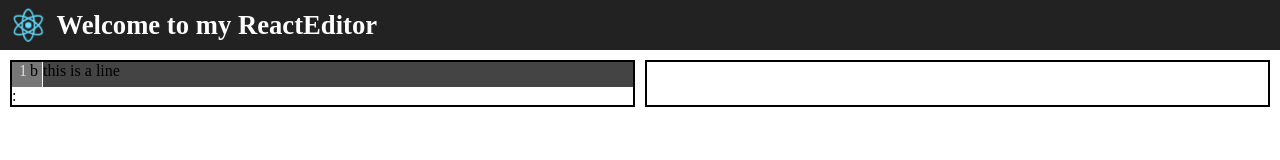
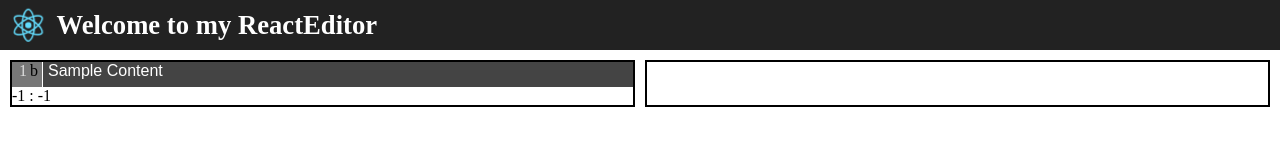
Before and after one commit to guidoeckelt/ReactEditor, a React (Create React App) app: page / in a window 1280 px wide. Shown: the top 160 px of the page. Built offline with nearby package versions, Linux system fonts and the light colour scheme.

Commit message:
adjustments
- TextBlock added

```diff
--- a/src/Editor.css
+++ b/src/Editor.css
@@ -22,6 +22,8 @@
 
   background-color: #777;
   border-right: solid #fff var(--left-margin-border-right-width);
+
+  margin-right: 5px;
 }
 .Editor .Line:hover .Line-left-margin{
   background-color: #888;
@@ -46,3 +48,9 @@
 
   display: inline-block;
 }
+
+.Editor .Line .TextBlock{
+
+  color: #fff;
+  font-family: Arial, sans-serif;
+}
--- a/src/Editor.js
+++ b/src/Editor.js
@@ -7,7 +7,8 @@ class Line extends React.Component{
   constructor(props){
     super(props);
     this.state = {
-      number : props.number
+      number : props.number,
+      textBlocks : props.textBlocks
     }
   }
   render(){
@@ -17,8 +18,36 @@ class Line extends React.Component{
           <span className="Line-number">{this.state.number}</span>
           <span className="Line-bullet">b</span>
         </div>
-        this is a line
+          {
+            this.state.textBlocks.length > 0 ?
+              this.state.textBlocks :
+              <TextBlock content="Sample Content"/>
+          }
       </div>
+    );
+  }
+  //Line Functions
+  appendTextBlock(newTextBlock){
+    this.setState(function(prevState,props){
+      let textBlocks = prevState.textBlocks;
+      textBlocks.push(newTextBlock);
+      return {textBlocks : textBlocks};
+    });
+  }
+}
+class TextBlock extends React.Component{
+
+  constructor(props){
+    super(props);
+    this.state = {
+      content : props.content
+    }
+  }
+  render(){
+    return (
+      <span className="TextBlock">
+        {this.state.content}
+      </span>
     );
   }
 }
@@ -30,11 +59,14 @@ class Editor extends React.Component {
     this.state = {
       text : "Nice to meet you, sir",
       lines : [],
-      lineCounter : 0
+      lineCounter : 0,
+      mouseX : -1,
+      mouseY : -1
     };
     this.keyUp = this.keyUp.bind(this);
-    this.mouseMoved = this.mouseMoved.bind(this);
     this.mouseClick = this.mouseClick.bind(this);
+    this.mouseMove = this.mouseMove.bind(this);
+    this.mouseLeave = this.mouseLeave.bind(this);
   }
 
   render() {
@@ -43,7 +75,8 @@ class Editor extends React.Component {
       <div>
         <section className="Editor"
           onKeyUp={this.keyUp}
-          onMouseMove={this.mouseMoved} onClick={this.mouseClick}>
+          onClick={this.mouseClick}
+          onMouseMove={this.mouseMove} onMouseLeave={this.mouseLeave}>
 
           {lines}
         </section>
@@ -58,7 +91,8 @@ class Editor extends React.Component {
       let counter = prevState.lineCounter+1;
       let lines = prevState.lines;
       let number = lines.length+1;
-      lines.push(<Line number={number} key={counter}/>);
+      let textBlocks = [];
+      lines.push(<Line number={number} textBlocks={textBlocks} key={counter}/>);
       return {lines : lines , lineCounter: counter}
     });
   }
@@ -70,7 +104,7 @@ class Editor extends React.Component {
     console.log(key+' '+keyCode);
   }
 
-  mouseMoved(event){
+  mouseMove(event){
     let buttons = event.buttons;
     let element = ReactDOM.findDOMNode(this);
     // let element = event.target;
@@ -83,8 +117,17 @@ class Editor extends React.Component {
       mouseButtons : buttons
     })
   }
+  mouseLeave(){
+    this.setState({
+      mouseX : -1,
+      mouseY : -1
+    });
+  }
   mouseClick(event){
     this.addLine();
+    console.log(this.state.lines);
+    // let text = <TextBlock content="I clicked hihi"/>;
+    // console.log(this.state.lines[0]);
   }
 
   //
```
